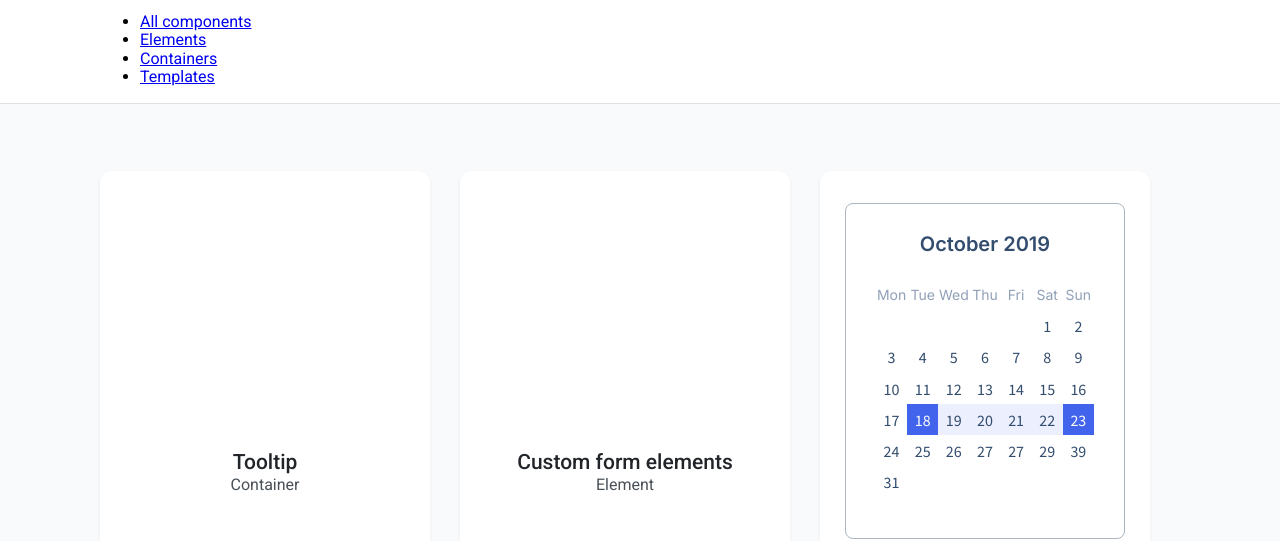
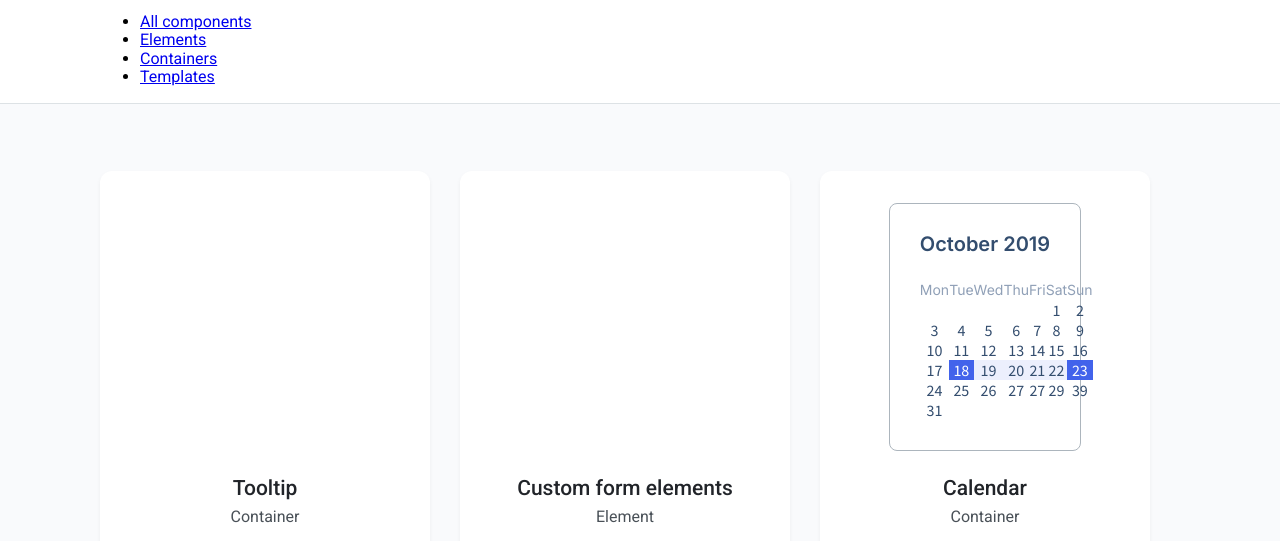
Before and after one commit to js-tasks-ru/htmlcss-20211021_mjaffk, a website: page index.html in a window 1280 px wide. Shown: the part 296-837 px from the top of the page. Drawn offline with Linux system fonts and the light colour scheme.

Commit message:
Fix card view than preview empty

```diff
--- a/components/card/card.css
+++ b/components/card/card.css
@@ -7,12 +7,17 @@
     display: flex;
     flex-direction: column;
     align-items: center;
+    justify-content: space-between;
 }
 
 .card__preview {
     width: 100%;
     min-height: 222px;
     margin-bottom: 25px;
+    display: flex;
+    align-items: center;
+    justify-content: center;
+    flex: 1 1 auto;
 }
 
 .card__title {
@@ -23,6 +28,7 @@
     line-height: 25px;
     text-align: center;
     color: var(--black);
+    margin-bottom: 6px;
 }
 
 .card__description {
```
